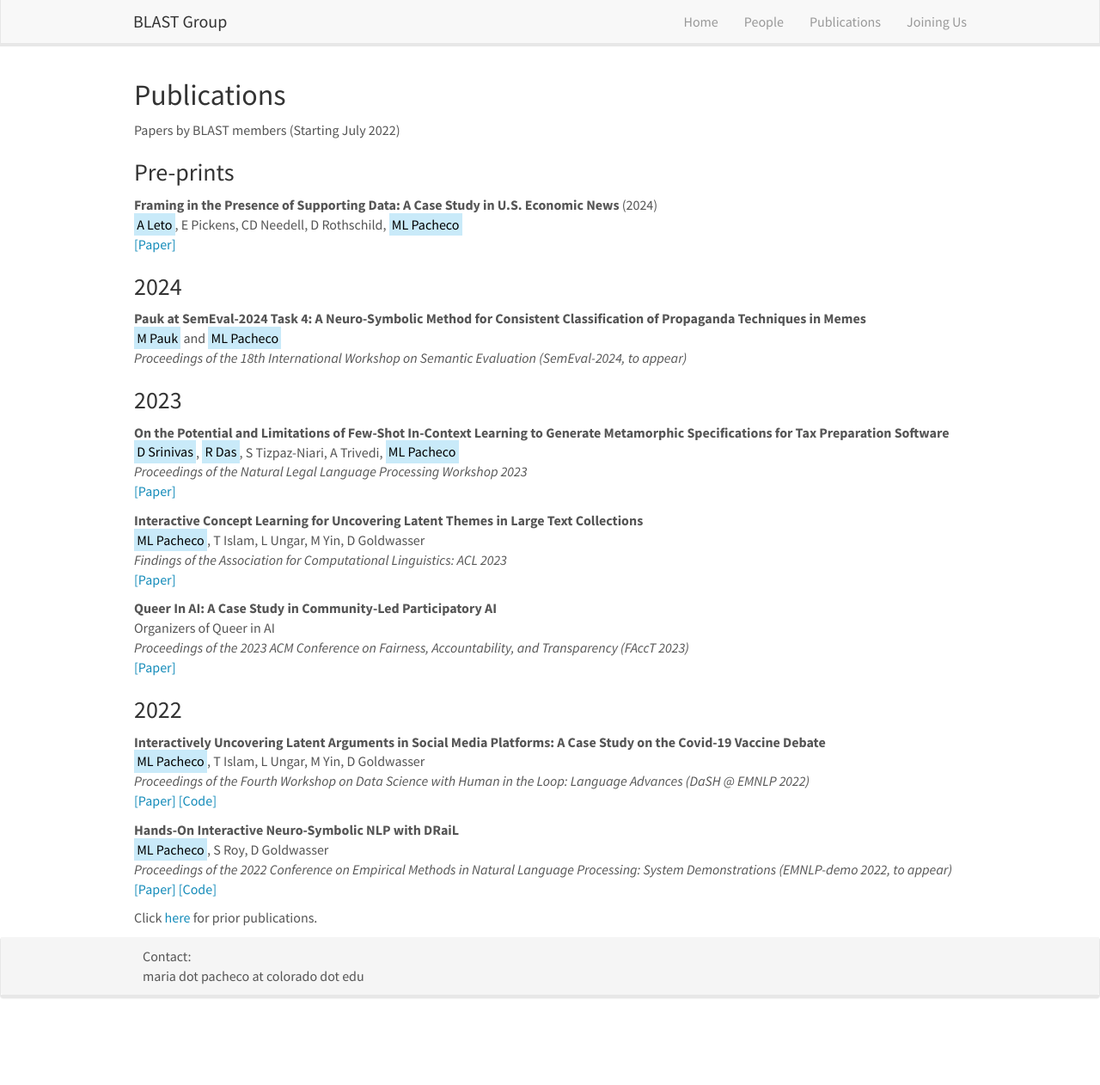
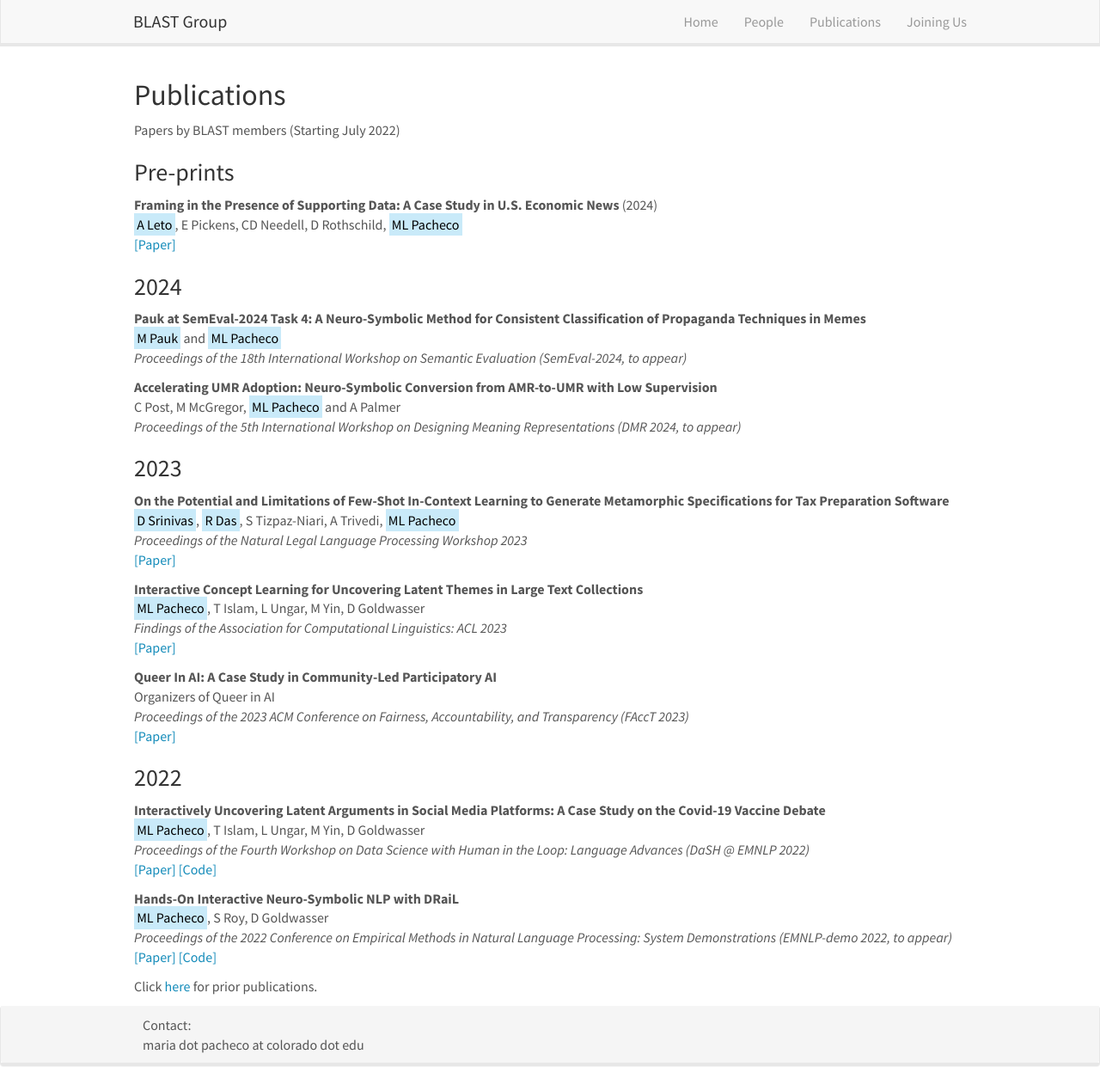
Before and after one commit to blast-cu/blast-cu.github.io, a Jekyll site: the page built from _pages/publications.md, in a window 1280 px wide and 1262 px high. Shown: the whole window at 86% size. Built offline with Jekyll 4.4.1, drawn with Linux system fonts in a browser that asks for light colours; nearby versions of some CDN libraries.

Commit message:
Update publist_2024.yml

```diff
--- a/_data/publist_2024.yml
+++ b/_data/publist_2024.yml
@@ -3,3 +3,9 @@
   venue: "Proceedings of the 18th International Workshop on Semantic Evaluation (SemEval-2024, to appear)"
   highlight: 0
   year: 2024
+
+- title: "Accelerating UMR Adoption: Neuro-Symbolic Conversion from AMR-to-UMR with Low Supervision"
+  authors: C Post, M McGregor, <mark>ML Pacheco</mark> and A Palmer
+  venue: "Proceedings of the 5th International Workshop on Designing Meaning Representations (DMR 2024, to appear)"
+  highlight: 0
+  year: 2024
```
